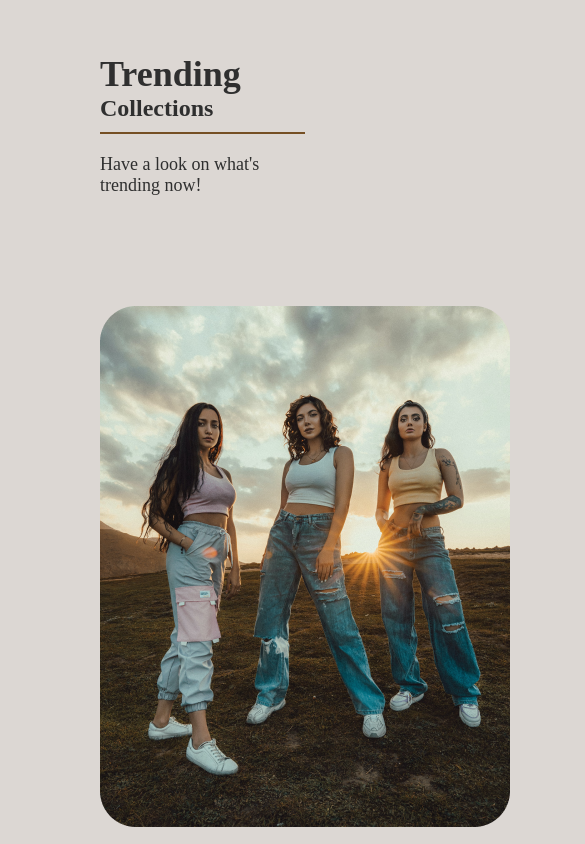
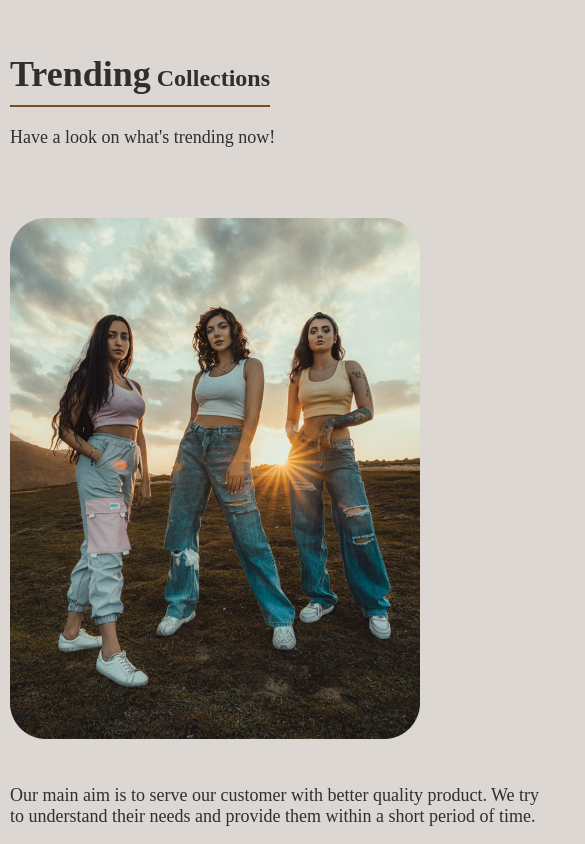
Before and after one commit to KiwiScreams/Sehlvet-landing-page, a React (Vite) app: page / in a window 390 px wide. Shown: the part 2920-3764 px from the top of the page, 585 px wide, since content can reach past the window. Built offline with nearby package versions, Linux system fonts and the light colour scheme.

Commit message:
responsive

```diff
--- a/src/components/summer/Summer.css
+++ b/src/components/summer/Summer.css
@@ -37,7 +37,6 @@
 .summer--component .summer-body .left-container,
 .summer--component .summer-body .right-container
 {
-    width: 50%;
     width: fit-content;
 }
 .summer--component .summer-body .left-container p,
@@ -91,3 +90,48 @@
 {
     stroke: var(--white-clr);
 }
+@media screen and (max-width: 1200px)
+{
+    .summer--component
+    {
+        padding: 0 10px 0 10px;
+    }
+}
+@media screen and (max-width: 1200px)
+{
+    .summer--component .summer-body
+    {
+        flex-direction: column;
+    }
+    .summer--component p
+    {
+        margin-bottom: 50px;
+        width: 100%;
+    }
+    .summer--component .summer-body .left-container,
+    .summer--component .summer-body .right-container
+    {
+        width: 100%;
+    }
+}
+@media screen and (max-width: 560px)
+{
+    .summer--component .summer-body
+    {
+        flex-direction: column;
+    }
+    .summer--component p
+    {
+        margin-bottom: 50px;
+        width: 100%;
+    }
+    .summer--component .summer-body .left-container,
+    .summer--component .summer-body .right-container
+    {
+        width: 100%;
+    }
+    .summer--component img
+    {
+        margin: auto;
+    }
+}
```
